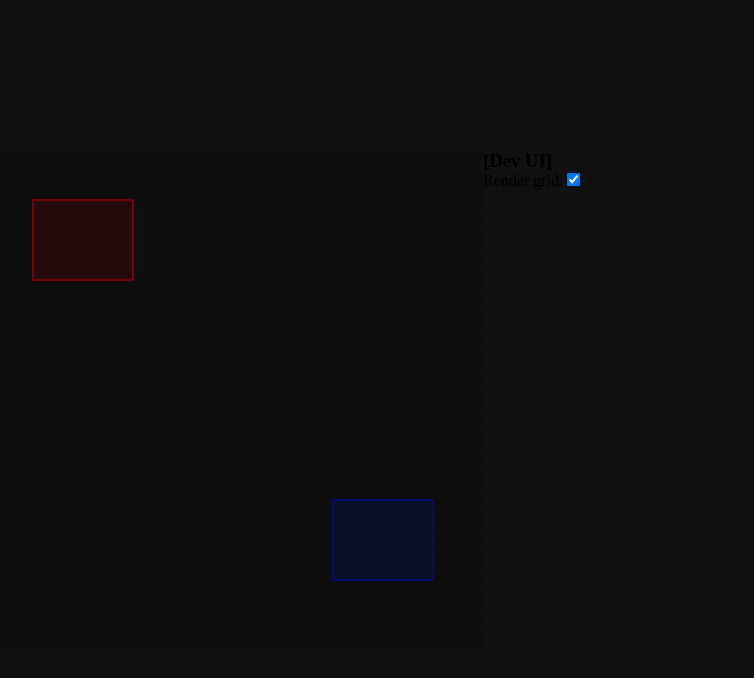
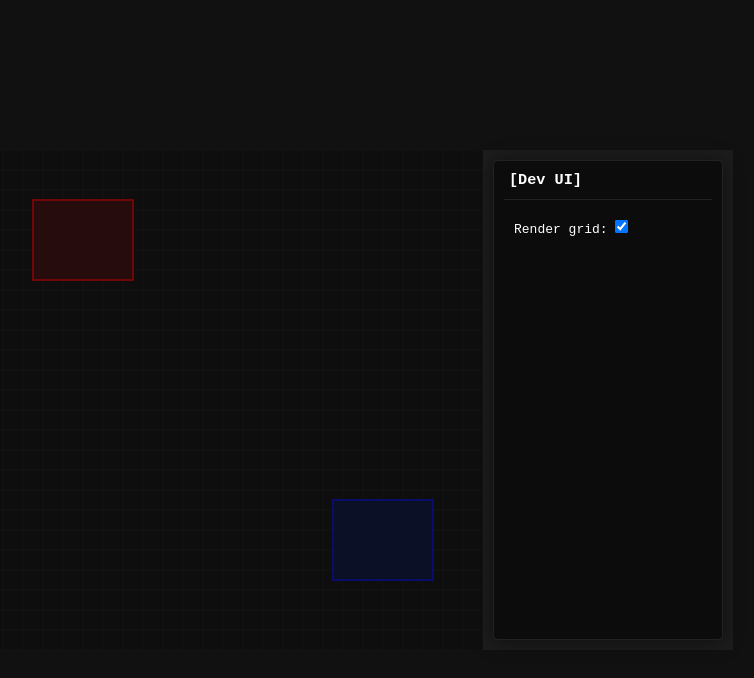
Before and after one commit to theManAndHisShadow/connected-rects-test-task, a website built with webpack: page src/index.html in a window 1280 px wide. Shown: the whole page, without its empty margins (282-1036 px from the left). Built offline with nearby package versions, Linux system fonts and the light colour scheme.

Commit message:
[Style]: added basic style for dev panel ui.1

```diff
--- a/src/css/global.css
+++ b/src/css/global.css
@@ -23,3 +23,90 @@ body {
     top: 0;
     left: 0;
 }
+
+.app-ui__container {
+    font-family: monospace;
+    color: white;
+    display: flex;
+    flex-direction: column;
+    background: #141414;
+}
+
+.app-ui__container-inner {
+    background: #00000042;
+    margin: 10px;
+    padding: 10px;
+    border-radius: 5px;
+    border: 1px solid #34333361;
+    height: 100%;
+    box-shadow: 0px 1px 20px 1px #0000007d;
+}* {
+    margin: 0;
+    padding: 0;
+}
+
+body {
+    background-color: #111111;
+}
+
+#app-root {
+    display: flex;
+    justify-content: center;
+    align-items: center;
+    height: 100vh;
+}
+
+.app-canvas__container {
+    position: relative;
+}
+
+.app-canvas__container canvas {
+    position: absolute;
+    top: 0;
+    left: 0;
+}
+
+.app-ui__container {
+    font-family: monospace;
+    color: white;
+    display: flex;
+    flex-direction: column;
+    background: #1d1d1d;
+}
+
+.app-ui__container-inner {
+    background: #00000091;
+    margin: 10px;
+    padding: 10px;
+    border-radius: 5px;
+    border: 1px solid #222222;
+    height: 100%;
+    box-shadow: 0px 1px 20px 1px #0000007d;
+}
+
+.app-ui__container label {
+    cursor: pointer;
+    background: none;
+    padding: 10px;
+    border-radius: 5px;
+    transition: 0.3s ease-out;
+}
+
+.app-ui__container input[type="checkbox"] {
+    cursor: pointer;
+}
+
+.app-ui__container label:hover {
+    background: #ffffff0f;
+}
+
+.app-ui__container label:active {
+    background: #00000063;
+}
+
+.app-ui__title {
+    border-bottom: 1px solid #222222;
+    padding-bottom: 10px;
+    padding-left: 5px;
+    margin-bottom: 20px;
+}
```
